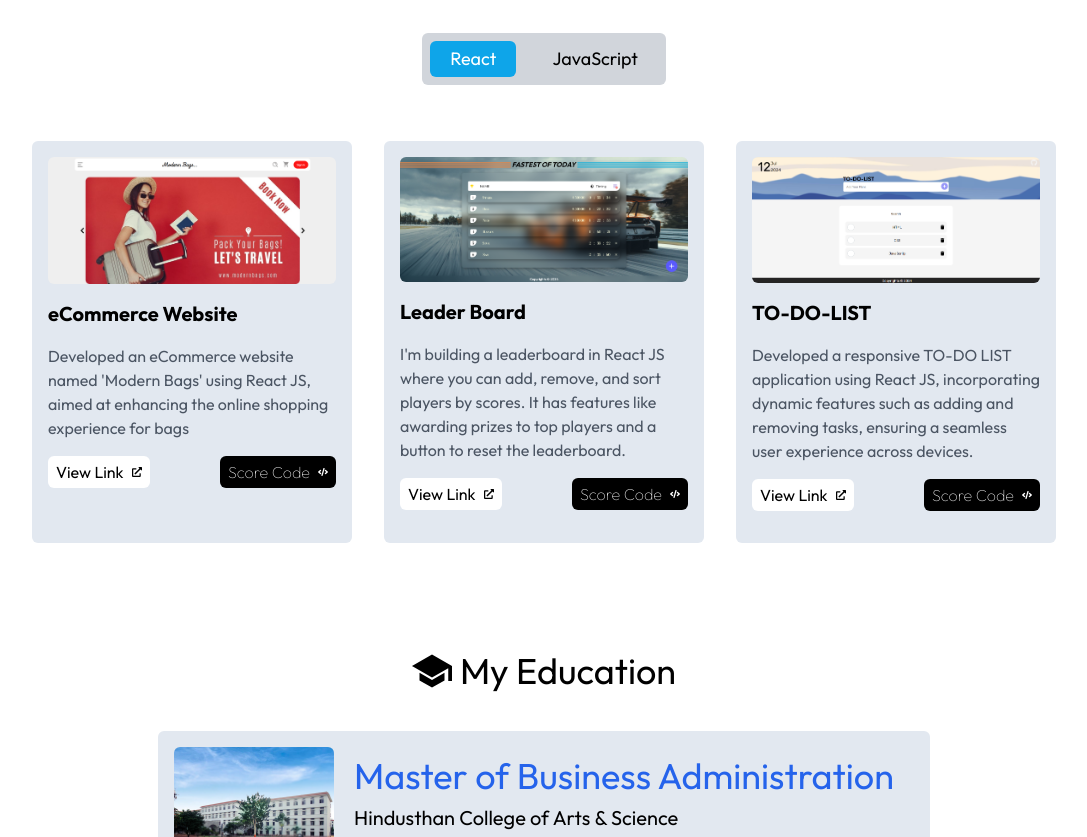
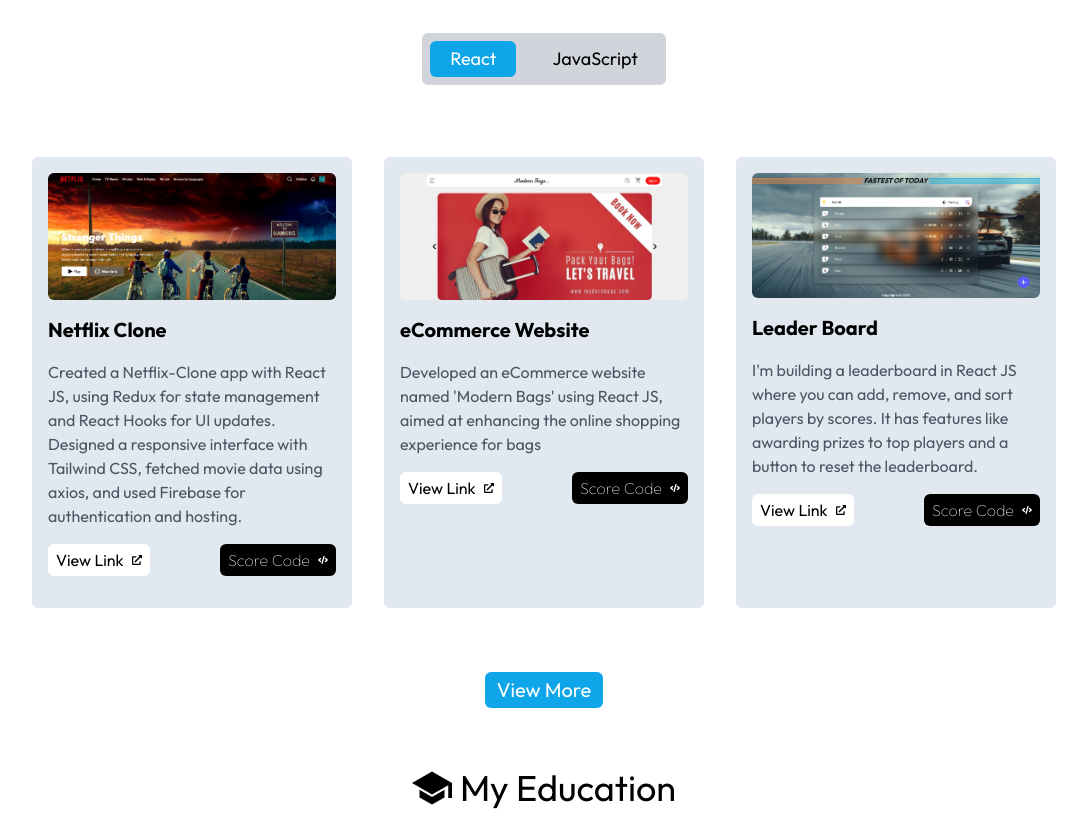
Before and after one commit to deepakdk11/portfolio-react, a React (Vite) app: page / in a window 1280 px wide. Shown: the part 1963-2800 px from the top of the page, without its empty margins (96-1183 px from the left). Built offline with nearby package versions, Linux system fonts and the light colour scheme.

Commit message:
Add netflix project

```diff
--- a/src/assets/assets.js
+++ b/src/assets/assets.js
@@ -13,6 +13,7 @@ import chrome from './icons/chrome.png'
 import figma from './icons/figma.png'
 import canva from './icons/canva.png'
 
+import netflix from './projects/netflix.png'
 import ecommerce from './projects/ecommerce.png'
 import leaderboard from './projects/leaderboard.png'
 import todolist from './projects/todolist.png'
@@ -95,6 +96,14 @@ export const toolsIcons = [
 export const reactProjects = [
    {
       id : 1,
+      name : "Netflix Clone",
+      image : netflix,
+      description : "Created a Netflix-Clone app with React JS, using Redux for state management and React Hooks for UI updates. Designed a responsive interface with Tailwind CSS, fetched movie data using axios, and used Firebase for authentication and hosting.",
+      link : "https://nfxclonereact.web.app/",
+      code: "https://github.com/deepakdk11/Netflix-clone"
+   },
+   {
+      id : 2,
       name : "eCommerce Website",
       image : ecommerce,
       description : "Developed an eCommerce website named 'Modern Bags' using React JS, aimed at enhancing the online shopping experience for bags",
@@ -102,7 +111,7 @@ export const reactProjects = [
       code: "https://github.com/deepakdk11/modern-bags"
    },
    {
-      id : 2,
+      id : 3,
       name : "Leader Board",
       image : leaderboard,
       description : "I'm building a leaderboard in React JS where you can add, remove, and sort players by scores. It has features like awarding prizes to top players and a button to reset the leaderboard.",
@@ -110,7 +119,7 @@ export const reactProjects = [
       code : "https://github.com/deepakdk11/leaderboard-project"
    },
    {
-      id : 3,
+      id : 4,
       name : "TO-DO-LIST",
       image : todolist,
       description : "Developed a responsive TO-DO LIST application using React JS, incorporating dynamic features such as adding and removing tasks, ensuring a seamless user experience across devices.",
@@ -153,5 +162,5 @@ export const links = {
    twitter : "https://x.com/Deepak5424?t=3V367Kx6RsyTLXR0P8Ia6g&s=08",
    instagram : "https://www.instagram.com/deepak_stark_/?igshid=OGQ5ZDc2ODk2ZA%3D%3D",
    github : "https://github.com/deepakdk11",
-   resume: "https://drive.google.com/file/d/1xvf-9CR6jKpx4CSeA-2ybTqmWvCR0Uid/view?usp=sharing"
+   resume: "https://drive.google.com/file/d/1CbnoJTMgYWf-SsmYEuFG1ddFW0SG9AwK/view?usp=sharing"
 }
--- a/src/components/Projects.jsx
+++ b/src/components/Projects.jsx
@@ -4,8 +4,10 @@ import { FaCode, FaExternalLinkAlt } from "react-icons/fa";
 
 const Projects = () => {
     const [changeProject, setChangeProject] = useState('react')
+    const [visibleProject, setVisibleProject] = useState(3)
+
   return (
-    <div className='py-10 dark:bg-black dark:text-white w-full' id='project'>
+    <div className='py-10 dark:bg-black dark:text-white w-full flex flex-col' id='project'>
         <div className='w-full'>
             <h1 className='text-4xl text-center'>Project</h1>
         </div>
@@ -19,14 +21,14 @@ const Projects = () => {
           onClick={() => setChangeProject("javascript")}>JavaScript</button>
       </div>
 
-      <div className='flex flex-col lg:flex-row w-fit my-10 mx-auto'>
+      <div className='flex flex-col w-fit my-10 mx-auto lg:grid lg:grid-cols-3'>
         {changeProject === "react" ?
-           reactProjects.map((pro) =>
+           reactProjects.slice(0, visibleProject).map((pro) =>
             <div key={pro.id} className=' bg-slate-200 rounded-md p-4 w-80 my-4 md:mx-4 transition-all hover:scale-110 hover:opacity-100 dark:bg-gray-900'>
                 <img src={pro.image} alt={pro.name} className='w-80 rounded-md ' />
                 <p className='text-xl py-4 font-bold'>{pro.name}</p>
                 <p className='text-gray-600 dark:text-gray-400'>{pro.description}</p>
-                <div className='w-full flex justify-between my-4'>
+                <div className='w-full flex justify-between  my-4'>
                     <div className='flex items-center bg-white py-1 px-2 rounded-md text-black'>
                        <a target='_blank' href={pro.link} className='pr-2' >View Link</a>
                        <FaExternalLinkAlt size={10} />
@@ -63,7 +65,7 @@ const Projects = () => {
              ): <></>
         }
       </div>
-
+        <button className='mx-auto my-2 w-fit bg-sky-500 py-1 px-3 rounded-md text-white text-xl' onClick={() => setVisibleProject(visibleProject + 3)}>View More</button>
     </div>
   )
 }
```
Also changed, not shown: src/assets/projects/netflix.png (added).
